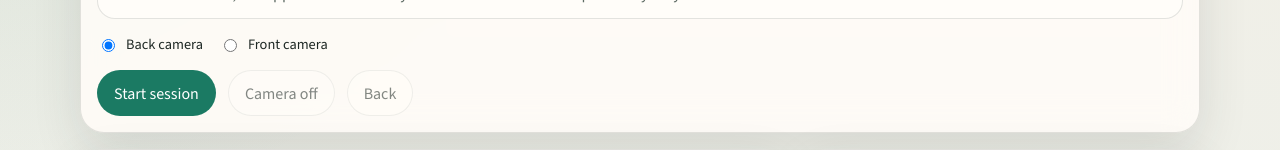
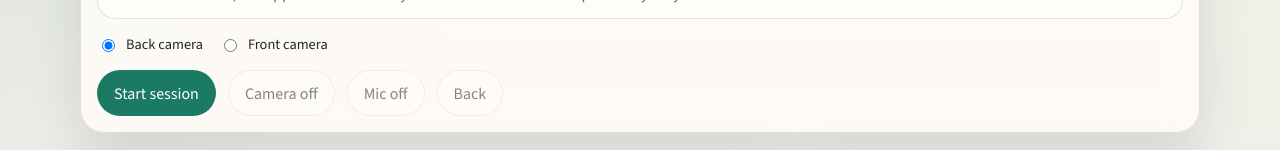
Before and after one commit to AnataBak/livvv, a Next.js app: page / in a window 1280 px wide. Shown: the part 358-508 px from the top of the page. Built offline with nearby package versions, Linux system fonts and the light colour scheme.

Commit message:
добавлена кнопка управления микрофоном

```diff
--- a/components/live-console.tsx
+++ b/components/live-console.tsx
@@ -558,6 +558,9 @@ export function LiveConsole() {
           <button className="toggle-button" onClick={() => void handleToggleCamera()} disabled={!isSessionActive}>
             {isCameraEnabled ? 'Camera on' : 'Camera off'}
           </button>
+          <button className="toggle-button" onClick={() => void handleToggleMicrophone()} disabled={!isSessionActive}>
+            {isMicEnabled ? 'Mic on' : 'Mic off'}
+          </button>
           <button className="toggle-button" onClick={() => void switchCamera()} disabled={!isCameraEnabled}>
             {cameraFacingMode === 'user' ? 'Front' : 'Back'}
           </button>
```
Also changed, not shown: 1 other file (tests, documents, lock files or other folders).
